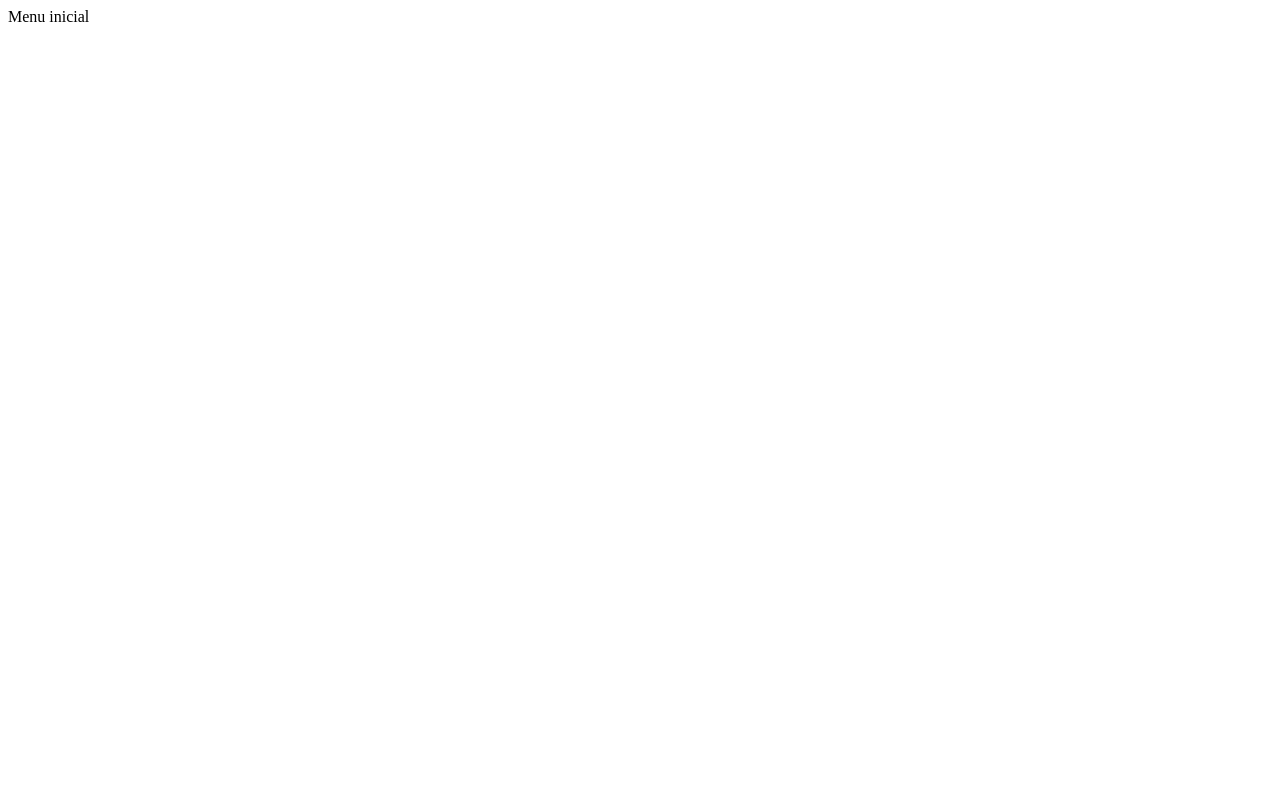
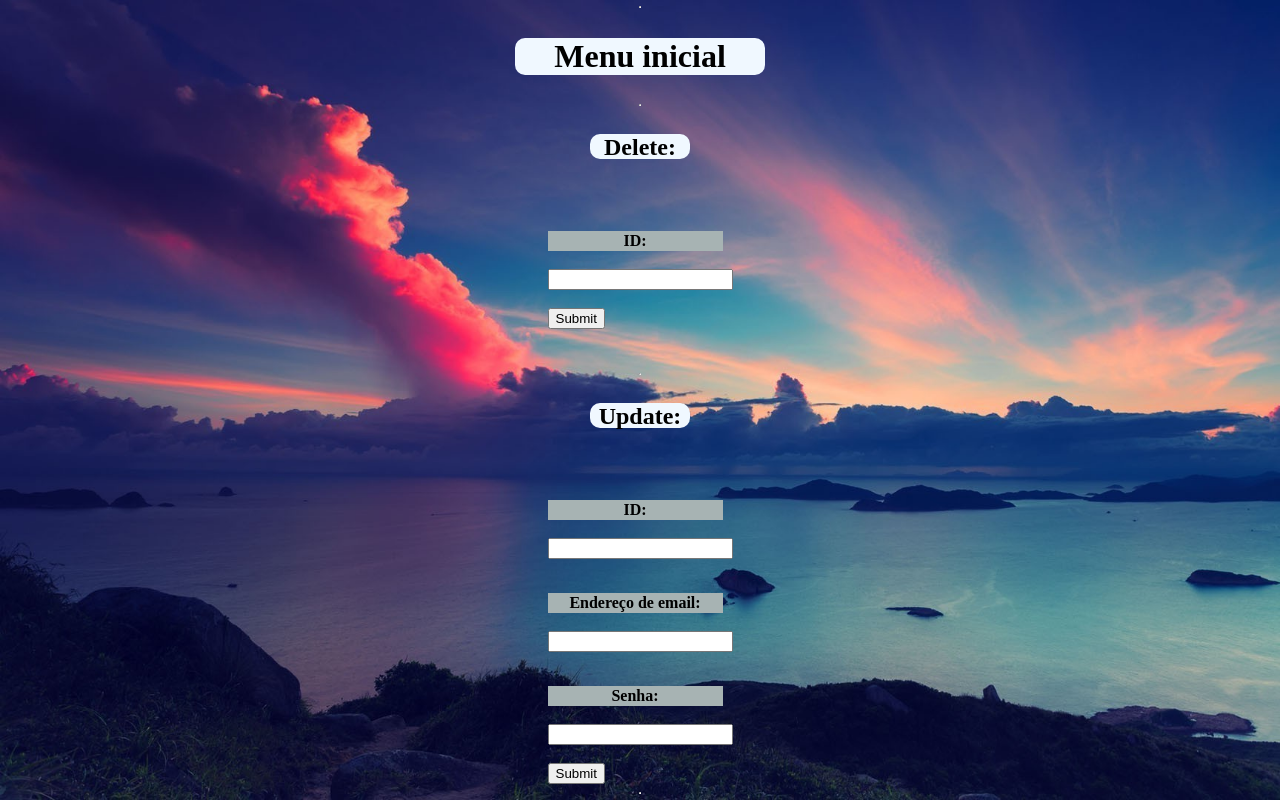
Before and after one commit to MatheusHrique/UC-13, a website: page pagina de login 24-09-24/menu.html in a window 1280 px wide. Drawn offline with Linux system fonts and the light colour scheme.

Commit message:
adicionando pagina de login atualizada e funcionando

```diff
--- /dev/null
+++ b/pagina de login 24-09-24/css/menu.css
@@ -0,0 +1,40 @@
+body {
+  background-image: url("../img/background.png");
+  margin: 0;
+  padding: 0;
+  background-repeat: no-repeat;
+  background-size: cover;
+  display: flex;
+  justify-content: center;
+  align-items: center;
+  height: 100vh;
+  flex-direction: column;
+}
+
+h1 {
+    background-color: aliceblue;
+    height: 50px;
+    width: 250px;
+    border-radius: 10px;
+    text-align: center;
+    align-content: center;
+}
+
+h2 {
+    background-color: aliceblue;
+    height: 25px;
+    width: 100px;
+    border-radius: 10px;
+    text-align: center;
+    align-content: center;
+}
+
+p {
+    margin-bottom: 0;
+    background-color: rgb(167, 179, 179);
+    width: 175px;
+    height: 20px;
+    font-weight: bold;
+    text-align: center;
+    align-content: center;
+}
--- a/pagina de login 24-09-24/js/cadastro.js
+++ b/pagina de login 24-09-24/js/cadastro.js
@@ -14,7 +14,7 @@ document.getElementById('registerForm').addEventListener('submit', async (e) =>
     if (response.ok) {
         messageElement.textContent = 'Usuário registrado com sucesso!';
         setTimeout(() => {
-            window.location.href = 'login.html';
+            window.location.href = 'index.html';
         }, 2000);
     } else {
         const errorMessage = await response.text();
--- a/pagina de login 24-09-24/menu.html
+++ b/pagina de login 24-09-24/menu.html
@@ -1,11 +1,42 @@
 <!DOCTYPE html>
-<html lang="en">
-<head>
-    <meta charset="UTF-8">
-    <meta name="viewport" content="width=device-width, initial-scale=1.0">
+<html lang="pt-br">
+  <head>
+    <meta charset="UTF-8" />
+    <meta name="viewport" content="width=device-width, initial-scale=1.0" />
     <title>Menu inicial</title>
-</head>
-<body>
-    Menu inicial
-</body>
+    <link rel="stylesheet" href="./css/menu.css" />
+  </head>
+  <body>
+    <hr>
+      <h1>Menu inicial</h1>
+      <hr>
+      <h2>Delete:</h2>
+      <br />
+      <br />
+      <form id="DeleteForm">
+        <p>ID:</p> <br />
+        <input type="id" name="id" id="id" /> <br />
+        <br />
+        <input type="submit" id="btnDeleteConfirm" /> <br />
+      </form>
+      <br /><br />
+      <hr>
+      <h2>Update:</h2>
+      <br />
+      <br />
+      <form id="UpdateForm">
+        <p>ID:</p> <br />
+        <input type="id" name="id" id="id" /> <br />
+        <br />
+        <p>Endereço de email:</p> <br />
+        <input type="email" name="email" id="email" /> <br />
+        <br />
+        <p>Senha:</p> <br />
+        <input type="password" name="senha" id="senha" /> <br />
+        <br />
+        <input type="submit" id="btnUpdateConfirm" /> <br />
+      </form>
+      <hr>
+    <script src="./js/menu.js"></script>
+  </body>
 </html>
```
Also changed, not shown: pagina de login 24-09-24/cadastro.html (+4 -3 lines), pagina de login 24-09-24/index.html (+1 -0 lines), pagina de login 24-09-24/package.json (+7 -1 lines), pagina de login 24-09-24/server.js (+31 -15 lines), pagina de login 24-09-24/js/menu.js (added), 1 other file.
